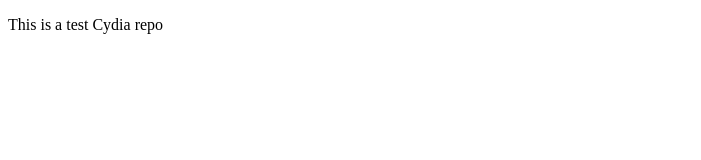
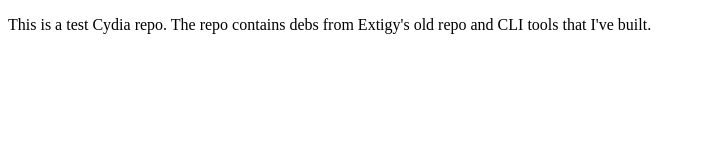
Before and after one commit to resistor4u/resistor4u.github.io, a plain HTML site: page index.html in a window 1280 px wide. Shown: the whole page, without its empty margins (0-701 px from the left). Drawn offline with Linux system fonts and the light colour scheme.

Commit message:
Update index.html

```diff
--- a/index.html
+++ b/index.html
@@ -1,6 +1,6 @@
 <!DOCTYPE html>
 <html>
 <body>
-<p>This is a test Cydia repo</p>
+<p>This is a test Cydia repo. The repo contains debs from Extigy's old repo and CLI tools that I've built.</p>
 </body>
 </html>
```
